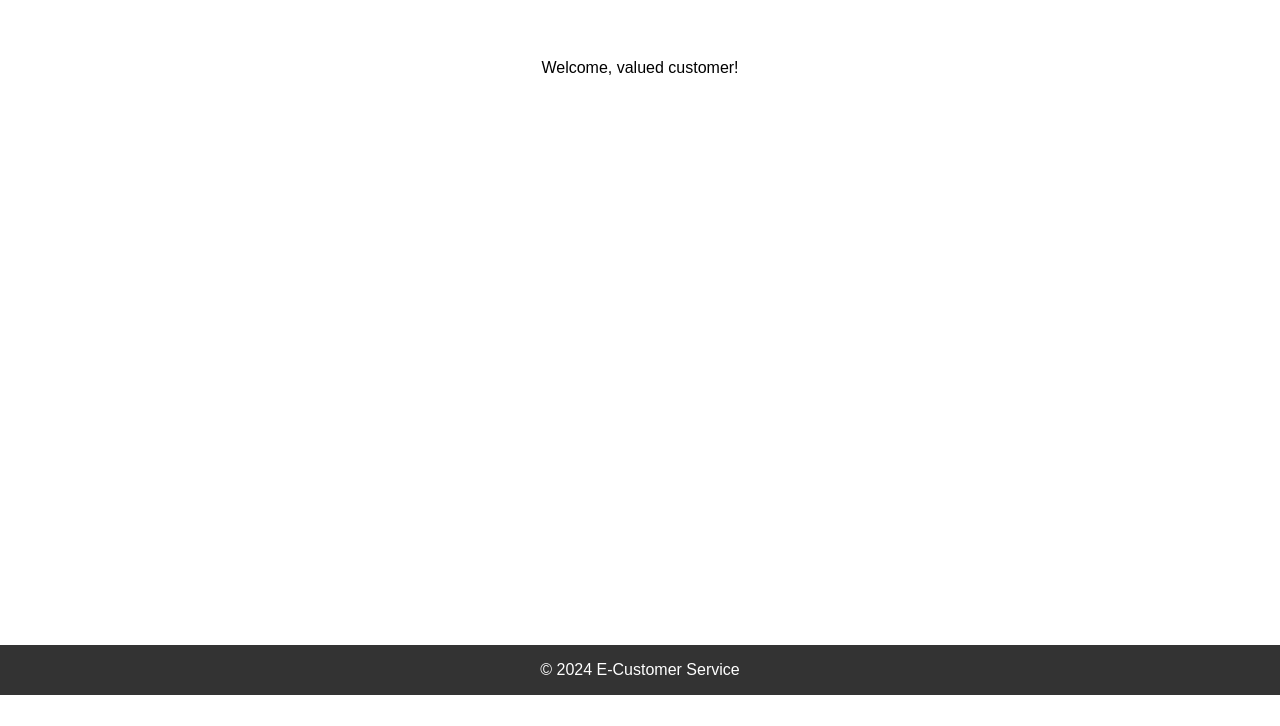
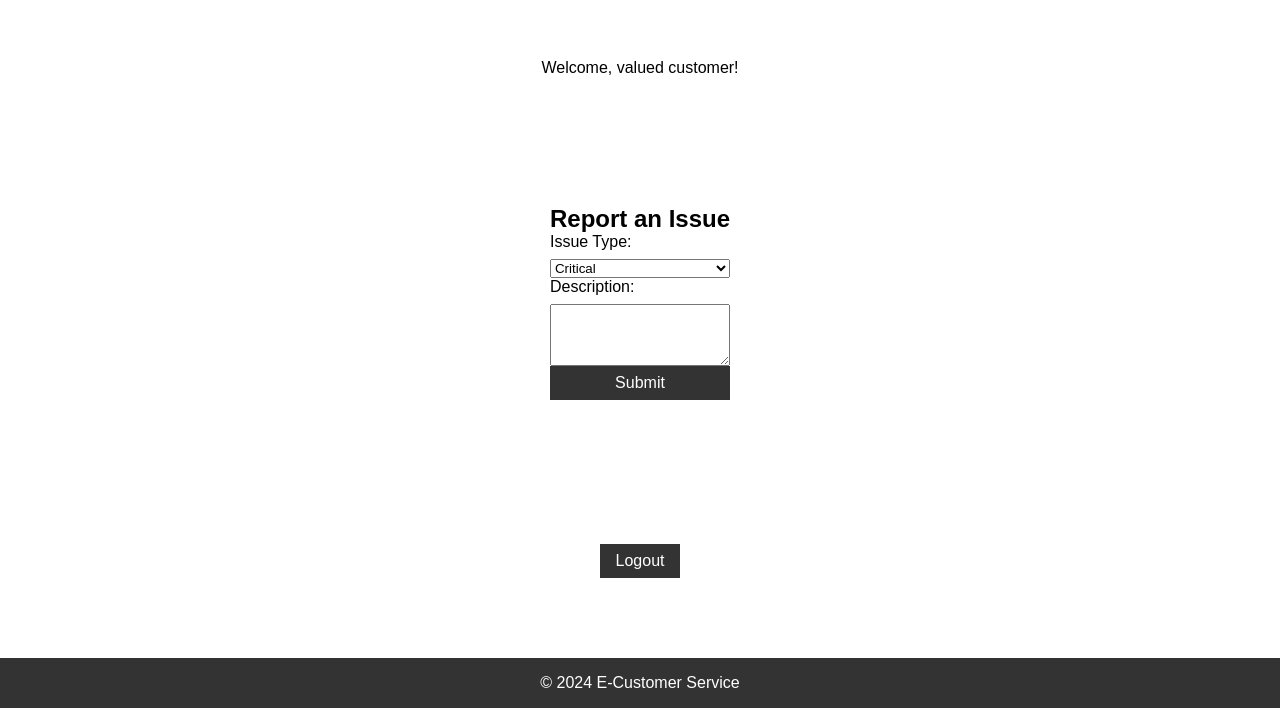
Before and after one commit to AbhiramNagam/customerService, a website: page public/customerInterface.html in a window 1280 px wide. Shown: the part 74-800 px from the top of the page. Drawn offline with Linux system fonts and the light colour scheme.

Commit message:
modified customerInterface

```diff
--- a/public/customerInterface.html
+++ b/public/customerInterface.html
@@ -15,10 +15,48 @@
     <section id="welcome-message">
       <p>Welcome, valued customer!</p>
     </section>
+
+    <section id="issue-form">
+      <h2>Report an Issue</h2>
+      <form id="issue-form" onsubmit="reportIssue(event)">
+        <label for="issue-type">Issue Type:</label>
+        <select id="issue-type" name="issue-type" required>
+          <option value="critical">Critical</option>
+          <option value="non-critical">Non-Critical</option>
+          <option value="moderate">Moderate</option>
+        </select>
+        <label for="issue-description">Description:</label>
+        <textarea id="issue-description" name="issue-description" rows="4" required></textarea>
+        <button type="submit">Submit</button>
+      </form>
+    </section>
+
+    <section id="logout-button">
+      <button onclick="logout()">Logout</button>
+    </section>
   </main>
 
   <footer>
     <p>&copy; 2024 E-Customer Service</p>
   </footer>
+
+  <script>
+    function reportIssue(event) {
+      event.preventDefault();
+
+      // Get form data
+      const issueType = document.getElementById('issue-type').value;
+      const issueDescription = document.getElementById('issue-description').value;
+
+      // Example: Send issue report to server (you can adjust this according to your server-side logic)
+      console.log('Issue Type:', issueType);
+      console.log('Issue Description:', issueDescription);
+    }
+
+    function logout() {
+      // Redirect to login page
+      window.location.href = 'index.html';
+    }
+  </script>
 </body>
 </html>
```
